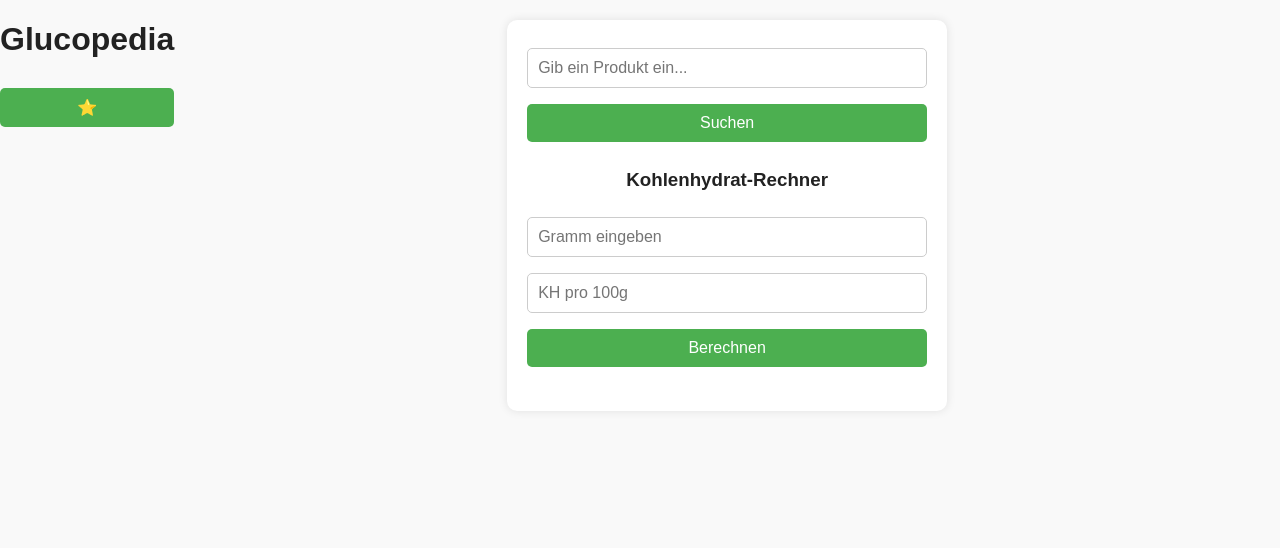
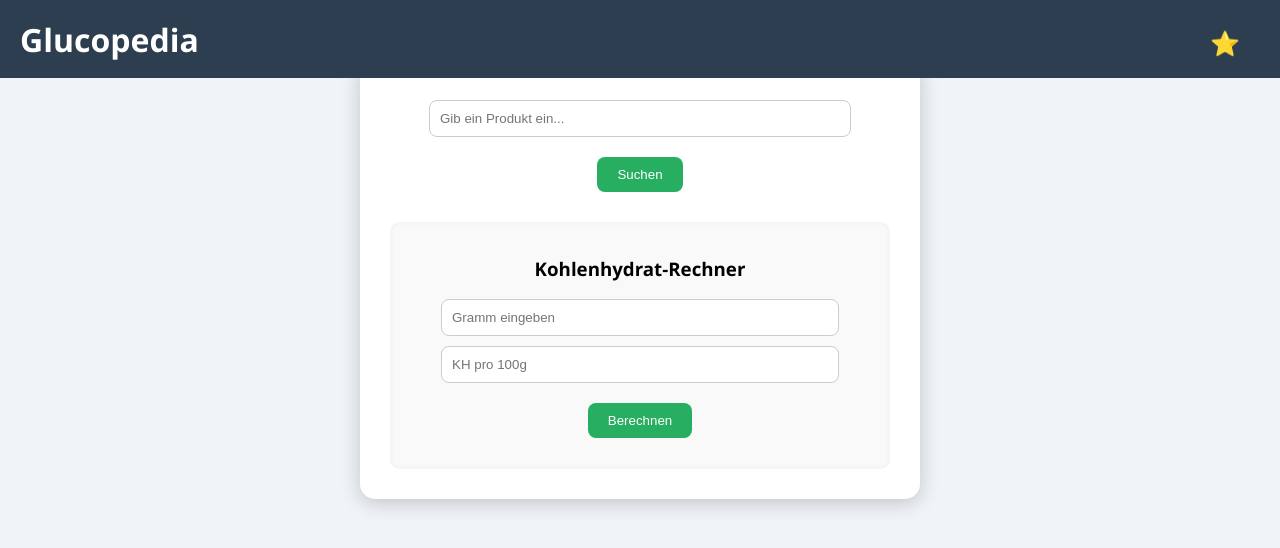
Before and after one commit to Prinzvonbinz/DiabeticUltra, a plain HTML site: page index.html in a window 1280 px wide. Drawn offline with Linux system fonts and the light colour scheme.

Commit message:
Update style.css

```diff
--- a/style.css
+++ b/style.css
@@ -1,133 +1,99 @@
 body {
-  font-family: Arial, sans-serif;
-  background-color: #f9f9f9;
-  color: #222;
   margin: 0;
-  padding: 0;
+  font-family: 'Segoe UI', sans-serif;
+  background: #f0f4f8;
   display: flex;
   justify-content: center;
-  align-items: flex-start;
+  align-items: start;
   min-height: 100vh;
+  padding-top: 60px;
 }
 
-.container {
-  max-width: 400px;
-  width: 90%;
-  margin: 20px auto;
-  padding: 20px;
-  background: white;
-  border-radius: 10px;
-  box-shadow: 0 0 10px rgba(0,0,0,0.1);
-  text-align: center;
-}
-
-input, button {
-  width: 100%;
-  padding: 10px;
-  margin: 8px 0;
-  box-sizing: border-box;
-  font-size: 16px;
-  border-radius: 5px;
-  border: 1px solid #ccc;
-}
-
-button {
-  cursor: pointer;
-  background-color: #4caf50;
+.topbar {
+  position: fixed;
+  top: 0;
+  left: 0;
+  right: 0;
+  background: #2c3e50;
   color: white;
-  border: none;
-  transition: background-color 0.3s ease;
-}
-
-button:hover {
-  background-color: #45a049;
-}
-
-ul {
-  list-style: none;
-  padding: 0;
-  max-height: 150px;
-  overflow-y: auto;
-  margin: 10px 0;
-  border: 1px solid #ddd;
-  border-radius: 5px;
-}
-
-ul li {
-  padding: 8px;
-  border-bottom: 1px solid #eee;
-  cursor: pointer;
+  padding: 10px 20px;
   display: flex;
   justify-content: space-between;
   align-items: center;
 }
 
-ul li:hover {
-  background-color: #f1f1f1;
+#favBtn {
+  background: none;
+  border: none;
+  font-size: 24px;
+  cursor: pointer;
+  color: gold;
 }
 
-ul li button {
-  width: 25px;
-  height: 25px;
-  padding: 0;
-  margin-left: 10px;
-  background-color: #e74c3c;
-  border: none;
-  border-radius: 50%;
-  color: white;
-  font-weight: bold;
-  cursor: pointer;
-  flex-shrink: 0;
+.container {
+  background: white;
+  padding: 30px;
+  border-radius: 15px;
+  box-shadow: 0 4px 20px rgba(0,0,0,0.2);
+  max-width: 500px;
+  width: 100%;
+  text-align: center;
 }
 
-.hidden {
-  display: none;
+h1 {
+  margin: 0;
 }
 
-#loading {
-  position: relative;
-  width: 100%;
-  height: 8px;
-  background-color: #ddd;
-  margin: 10px 0;
-  overflow: hidden;
-  border-radius: 5px;
+input {
+  width: 80%;
+  padding: 10px;
+  margin: 10px auto;
+  border: 1px solid #ccc;
+  border-radius: 8px;
+  display: block;
 }
 
-#loading-bar {
-  position: absolute;
-  height: 100%;
-  width: 0%;
-  background-color: #4caf50;
-  transition: width 0.2s linear;
-  border-radius: 5px;
+button {
+  padding: 10px 20px;
+  background-color: #27ae60;
+  color: white;
+  border: none;
+  border-radius: 8px;
+  cursor: pointer;
+  margin-top: 10px;
 }
 
-body.dark {
-  background-color: #121212;
-  color: #ddd;
+button:hover {
+  background-color: #219150;
 }
 
-body.dark .container {
-  background-color: #1e1e1e;
-  box-shadow: 0 0 15px rgba(255, 255, 255, 0.1);
+#result {
+  margin-top: 20px;
+  text-align: left;
 }
 
-body.dark input,
-body.dark button {
-  border: 1px solid #444;
-  background-color: #333;
-  color: #ddd;
+.calculator {
+  margin-top: 30px;
+  background-color: #f9f9f9;
+  padding: 15px;
+  border-radius: 10px;
+  box-shadow: inset 0 0 5px rgba(0,0,0,0.05);
 }
 
-body.dark button:hover {
-  background-color: #3a9d3a;
+#favoritesPanel {
+  margin-top: 30px;
+  background-color: #fffbea;
+  padding: 15px;
+  border-radius: 10px;
+  text-align: left;
 }
 
-body.dark ul {
-  border: 1px solid #444;
+#favoritesList li {
+  margin-bottom: 10px;
 }
 
-body.dark ul li:hover {
-  background-color: #333;
+.removeFav {
+  margin-left: 10px;
+  color: red;
+  cursor: pointer;
 }
```
